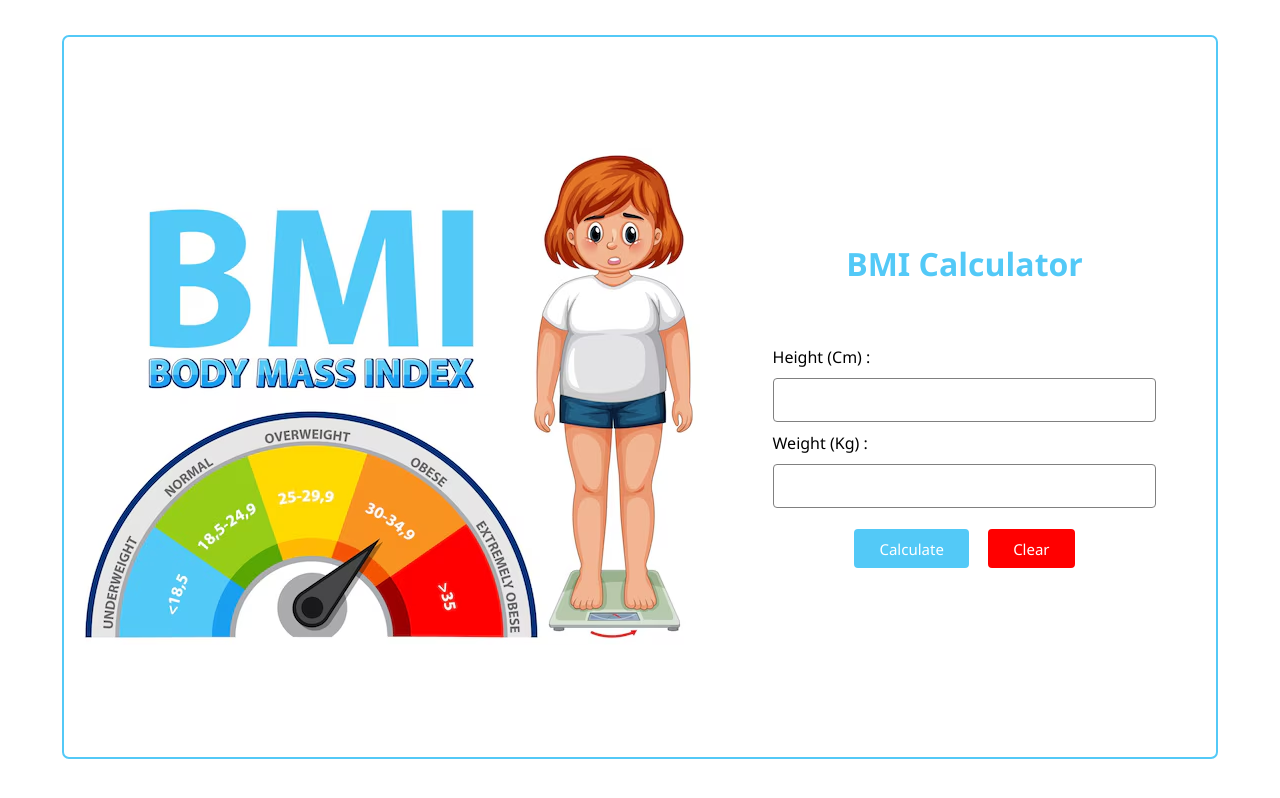
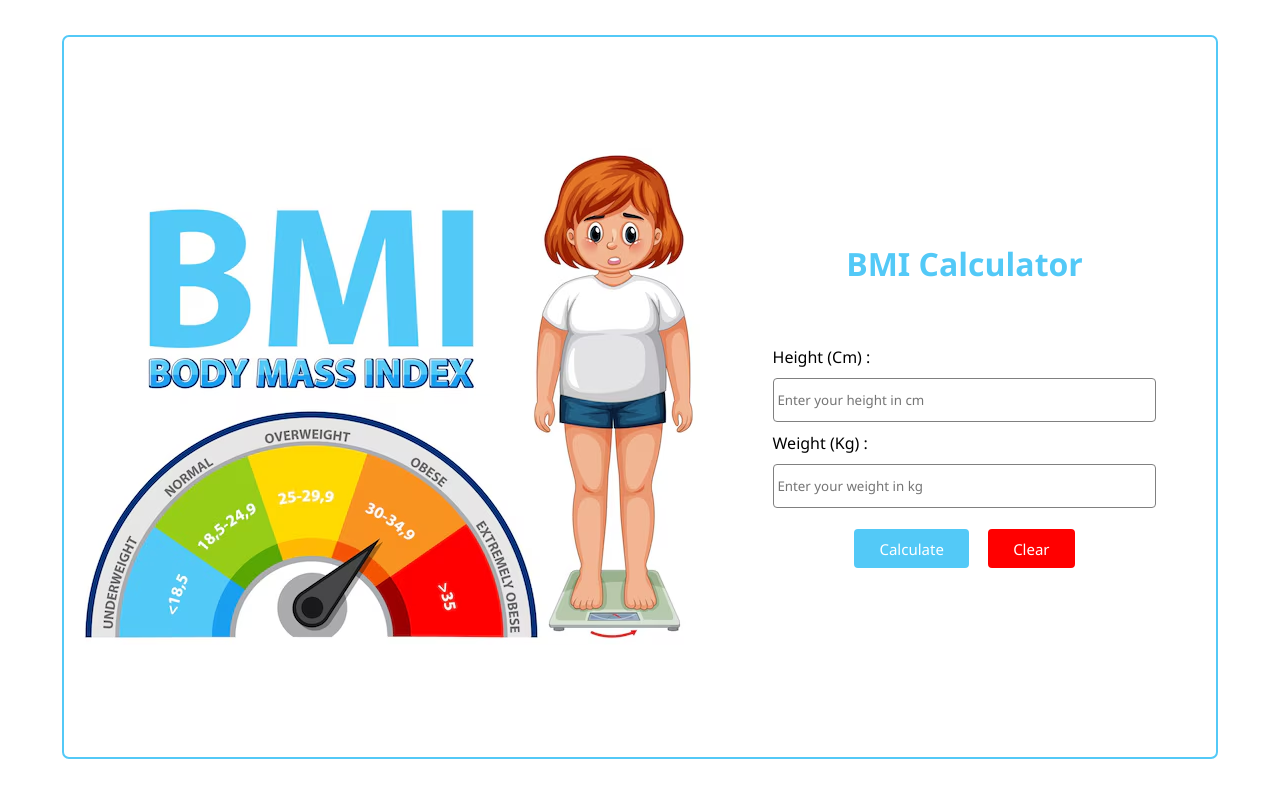
Before and after one commit to 0607mathi/BMICalculator, a React (Vite) app: page / in a window 1280 px wide. Built offline with nearby package versions, Linux system fonts and the light colour scheme.

Commit message:
update place holder data

```diff
--- a/src/App.css
+++ b/src/App.css
@@ -119,6 +119,11 @@ button{
     margin-bottom: 1%;
 }
 
+.result>.error{
+    font-weight: 500;
+    color: rgb(18, 178, 241);
+}
+
 @media (max-width:424px){
     .calculator>:nth-child(2)>input{
         padding: 8px 1%;
--- a/src/BmiCalculator.jsx
+++ b/src/BmiCalculator.jsx
@@ -74,7 +74,7 @@ export const BmiCalculator = () => {
   return (
     <div className="container">
       <div className="bmi-image">
-        <img src="body-mass-index.avif" alt="bmi images" />
+        <img src="body-mass-index.avif" alt="bmi images"/>
       </div>
       <div className="calculator">
         <h1>BMI Calculator</h1>
@@ -84,17 +84,20 @@ export const BmiCalculator = () => {
           }
           <label htmlFor="height">Height (Cm) :</label>
           <input
-            type="text"
+            type="number"
             id="height"
             name="height"
+            placeholder="Enter your height in cm"
             value={bmivalues.height}
             onChange={Value}
+
           />
           <label htmlFor="weight">Weight (Kg) :</label>
           <input
-            type="text"
+            type="number"
             id="weight"
             name="weight"
+            placeholder="Enter your weight in kg"
             value={bmivalues.weight}
             onChange={Value}
           />
@@ -109,7 +112,7 @@ export const BmiCalculator = () => {
         </div>
         {bmivalues.resultVisible && (
           <div className="result">
-            <p>Your BMI Value is : {bmivalues.bmiValue}</p>
+            <p className="error">Your BMI Value is : {bmivalues.bmiValue}</p>
             <p>Status : {bmivalues.status}</p>
           </div>
         )}
```
